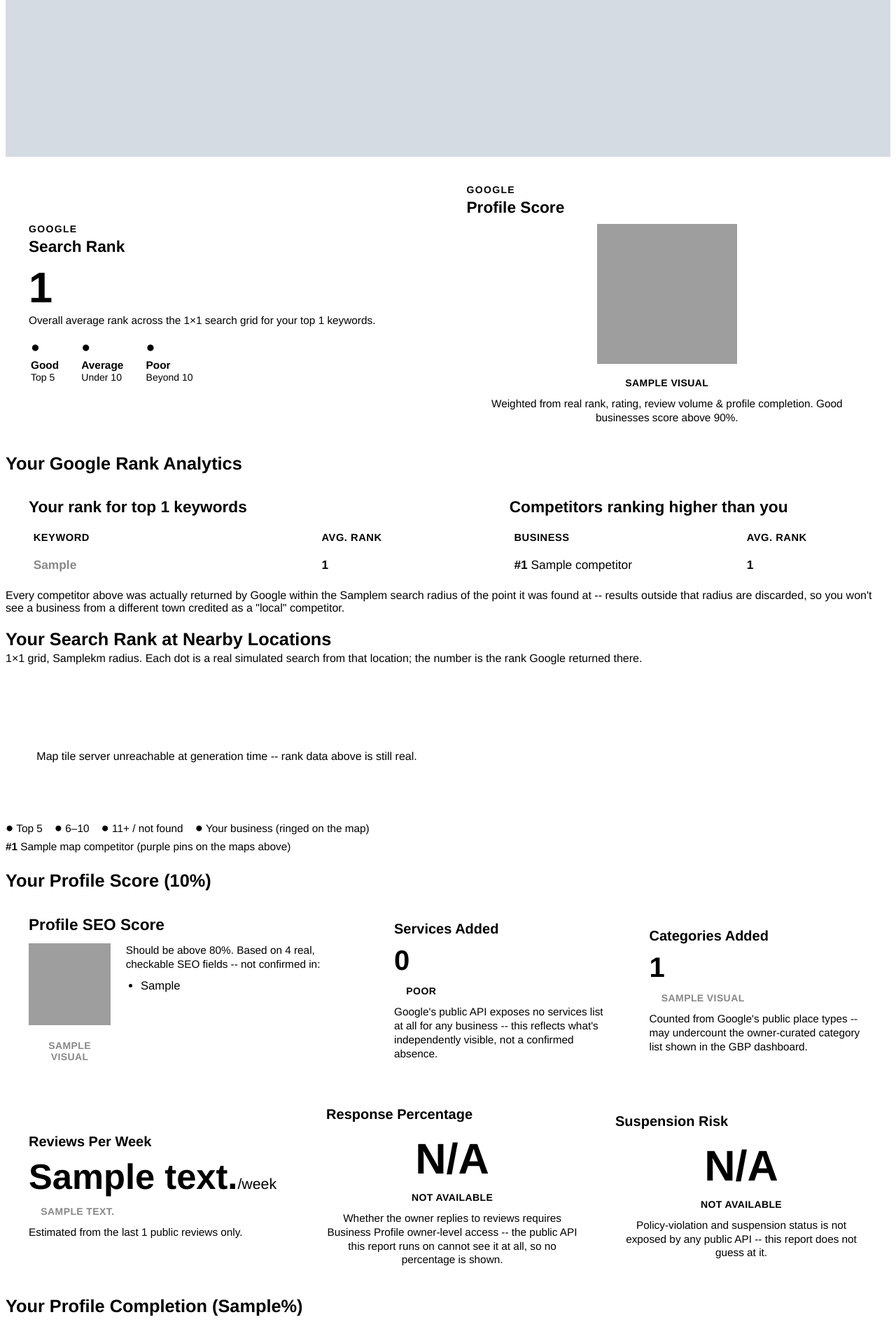
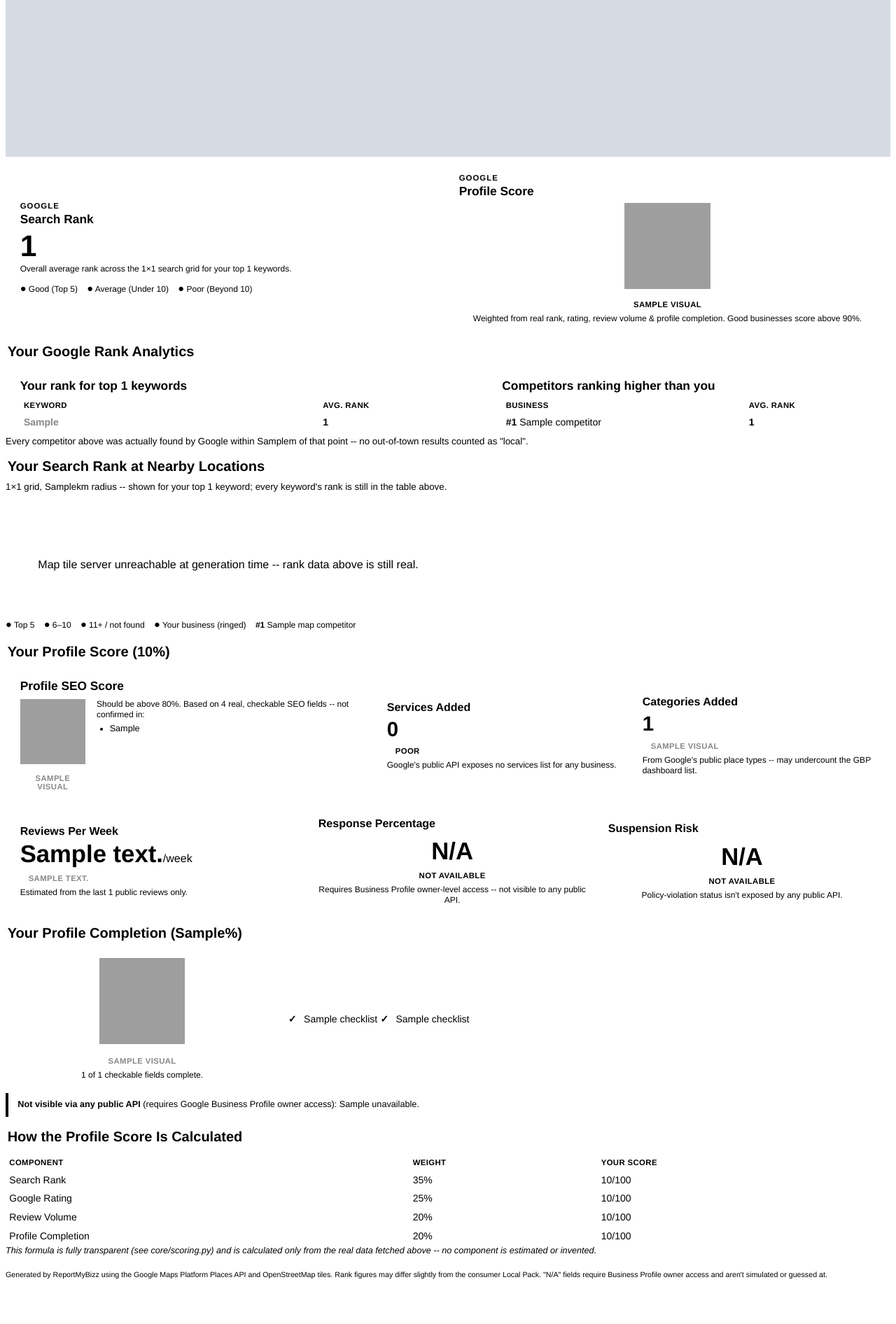
Before and after one commit to genaicoreteam/ReportMyBizz, a Flask app: template templates/report.html in a window 1280 px wide. Shown: the part 732-2624 px from the top of the page at 70% size. After the commit the page ends 2560 px from the top, so only its background shows below. Run offline with Flask 3, Linux system fonts and the light colour scheme; the template is opened without the code that fills it: most values are stand-ins (such as "Sample title", 1, 10 or a date in 2020); grey boxes marked "Sample" are stand-in pictures; grey boxes are pictures that could not be loaded.

Commit message:
Redesign report layout for reference-level density (6 pages -> 3)
The previous pass fixed rendering bugs but left the report far more
spread out than the reference: 6 pages of mostly correct but loosely
packed sections instead of the reference's dense 2. This pass rebuilds
the spacing/sizing budget around the reference's actual proportions
instead of arbitrary values:

- Every ring shrunk to match the reference's modest scale (main KPI
  rings 150pt/120pt -> 92pt, SEO ring 88pt -> 70pt) -- they were the
  single largest use of vertical space for the least information.
- The bulky 3-column Good/Average/Poor legend (dot + label + sub-label
  stacked in separate rows) replaced with one compact inline line,
  matching how the reference does it.
- Card padding, badge/table padding, and section-title margins cut
  roughly in half throughout -- large-but-dense, not large-and-loose.
- Card-note/footer copy shortened and de-duplicated (the Services/
  Categories methodology was stated once at the tile, not restated
  again in the footer) without dropping any of the underlying honesty
  disclosures.
- Grid maps capped to the top 2 keywords (matching the reference,
  which shows maps for 2 of the 5 keywords it lists) -- every
  keyword's rank stays in the table above; only the redundant
  per-keyword map grids are trimmed.
- Competitor list capped at 3, matching the numbered pins actually
  shown on the maps.

Also fixed two real rendering bugs surfaced while doing this:
- The 2-column profile-completion checklist was silently collapsing
  into one column: a float containing several stacked block-level
  children doesn't reliably hold its column width in xhtml2pdf
  (confirmed directly). Replaced with a plain nested <table> (no
  explicit width style), which measured correctly in every case
  tested, unlike a same-structure table with width:100% set.
- Reconfirmed image-sizing behavior empirically for every ring/map
  placement after the resize, since xhtml2pdf's column-width bugs are
  sensitive to exact padding/column percentages.

Net result verified against the live Google API for two different
businesses: 3 pages, no broken/empty blocks, every image at its
intended size (measured directly from the rendered PDF, not eyeballed).

Co-Authored-By: Claude Sonnet 5 <noreply@anthropic.com>

```diff
--- a/templates/report.html
+++ b/templates/report.html
@@ -18,87 +18,86 @@
   .header-banner img { width: 100%; display: block; }
 
   .section-title {
-    font-size: 19pt;
+    font-size: 15pt;
     font-weight: bold;
     color: {{ brand.text }};
-    margin: 16pt 0 8pt 0;
+    background-color: {{ brand.page_bg }};
+    padding: 5pt 2pt;
+    margin: 8pt 0 5pt 0;
     -pdf-keep-with-next: true;
   }
   .section-sub {
-    font-size: 12pt;
+    font-size: 10pt;
     color: {{ brand.muted }};
-    margin: -5pt 0 10pt 0;
+    margin: -3pt 0 7pt 0;
     -pdf-keep-with-next: true;
   }
 
   /* ---- generic card shell (square corners -- this renderer doesn't
-     support border-radius) ---- */
-  table.cards { width: 100%; border-collapse: separate; border-spacing: 10pt 0; }
-  table.cards.stack { border-spacing: 0 10pt; }
+     support border-radius, so the soft-rounded look of the reference
+     isn't reproducible here; kept as a plain thin-bordered panel
+     instead of faking curves badly) ---- */
+  table.cards { width: 100%; border-collapse: separate; border-spacing: 8pt 0; }
+  table.cards.stack { border-spacing: 6pt 8pt; }
   .card {
     border: 1pt solid {{ brand.border }};
     background-color: {{ brand.card_bg }};
-    padding: 15pt;
+    padding: 8pt;
   }
   .card-eyebrow {
-    font-size: 10.5pt;
+    font-size: 8.5pt;
     font-weight: bold;
     color: {{ brand.muted }};
     text-transform: uppercase;
-    letter-spacing: 1pt;
+    letter-spacing: 0.8pt;
   }
   .card-title {
-    font-size: 17pt;
+    font-size: 13pt;
     font-weight: bold;
     color: {{ brand.text }};
-    margin-top: 3pt;
+    margin-top: 2pt;
   }
-  .card-note { font-size: 11.5pt; color: {{ brand.muted }}; margin-top: 5pt; line-height: 1.3; }
+  .card-note { font-size: 9pt; color: {{ brand.muted }}; margin-top: 3pt; line-height: 1.25; }
 
-  .big-number { font-size: 46pt; font-weight: bold; line-height: 1; margin-top: 10pt; color: {{ brand.text }}; }
-  .mid-number { font-size: 30pt; font-weight: bold; line-height: 1; color: {{ brand.text }}; }
+  .big-number { font-size: 32pt; font-weight: bold; line-height: 1; margin-top: 5pt; color: {{ brand.text }}; }
+  .mid-number { font-size: 22pt; font-weight: bold; line-height: 1; color: {{ brand.text }}; }
 
   .badge {
     display: inline-block;
-    padding: 4pt 13pt;
-    font-size: 10.5pt;
+    padding: 2pt 9pt;
+    font-size: 8.5pt;
     font-weight: bold;
     letter-spacing: 0.3pt;
   }
   .badge.muted { background-color: {{ brand.border }}; color: {{ brand.muted }}; }
 
-  .legend-mini td { text-align: left; padding-right: 22pt; vertical-align: top; }
-  .legend-mini .dot { font-size: 16pt; }
-  .legend-mini .label { font-size: 11.5pt; font-weight: bold; color: {{ brand.text }}; margin-top: 3pt; }
-  .legend-mini .sub { font-size: 10.5pt; color: {{ brand.muted }}; }
-
-  .legend-row { font-size: 11.5pt; color: {{ brand.muted }}; margin-top: 8pt; line-height: 1.6; }
-  .legend-row .dot { font-size: 14pt; }
+  .legend-row { font-size: 9pt; color: {{ brand.muted }}; margin-top: 6pt; line-height: 1.5; }
+  .legend-row .dot { font-size: 11pt; }
 
   table.data-table { width: 100%; border-collapse: collapse; }
   table.data-table th {
     text-align: left;
-    padding: 8pt 5pt;
-    font-size: 11pt;
+    padding: 4pt 4pt;
+    font-size: 8.5pt;
     text-transform: uppercase;
-    letter-spacing: 0.4pt;
+    letter-spacing: 0.3pt;
     color: {{ brand.muted }};
     border-bottom: 1pt solid {{ brand.border }};
   }
   table.data-table td {
-    padding: 8pt 5pt;
+    padding: 4pt 4pt;
     border-bottom: 1pt solid {{ brand.border }};
-    font-size: 13pt;
+    font-size: 10.5pt;
   }
 
-  .note { font-size: 11.5pt; color: {{ brand.muted }}; font-style: italic; line-height: 1.5; }
+  .note { font-size: 9.5pt; color: {{ brand.muted }}; font-style: italic; line-height: 1.4; }
 
-  .map-card { border: 1pt solid {{ brand.border }}; margin-bottom: 6pt; }
+  .map-card { border: 1pt solid {{ brand.border }}; }
   .map-caption {
     background-color: {{ brand.navy }};
     color: #fff;
-    padding: 11pt 14pt;
-    font-size: 12.5pt;
+    padding: 6pt 9pt;
+    font-size: 9.5pt;
   }
   .map-caption .rank { font-weight: bold; }
   /* xhtml2pdf silently ignores percentage widths on <img> tags placed
@@ -120,39 +119,39 @@
     background-color: {{ brand.page_bg }};
   }
 
-  .checklist-item { padding: 6pt 0; font-size: 13pt; }
-  .checklist-item .mark { font-weight: bold; margin-right: 7pt; }
+  .checklist-item { padding: 2pt 0; font-size: 10.5pt; }
+  .checklist-item .mark { font-weight: bold; margin-right: 5pt; }
 
   .unavailable-box {
     background-color: {{ brand.warn_bg }};
     border-left: 3pt solid {{ brand.warn }};
-    padding: 12pt 16pt;
-    margin-top: 12pt;
-    font-size: 11.5pt;
+    padding: 6pt 10pt;
+    margin-top: 6pt;
+    font-size: 9.5pt;
     color: {{ brand.text }};
-    line-height: 1.5;
+    line-height: 1.4;
   }
   .muted-box {
     background-color: {{ brand.page_bg }};
     border-left: 3pt solid {{ brand.border }};
-    padding: 10pt 14pt;
-    margin-top: 10pt;
-    font-size: 11pt;
+    padding: 8pt 11pt;
+    margin-top: 8pt;
+    font-size: 9pt;
     color: {{ brand.muted }};
-    line-height: 1.5;
+    line-height: 1.4;
   }
 
   .footer-note {
-    margin-top: 26pt;
-    padding-top: 10pt;
+    margin-top: 8pt;
+    padding-top: 5pt;
     border-top: 1pt solid {{ brand.border }};
-    font-size: 9.5pt;
+    font-size: 8pt;
     color: {{ brand.muted }};
-    line-height: 1.5;
+    line-height: 1.4;
   }
 
-  ul.missing-list { margin: 8pt 0 0 16pt; padding: 0; }
-  ul.missing-list li { font-size: 12.5pt; color: {{ brand.danger }}; margin-bottom: 4pt; }
+  ul.missing-list { margin: 4pt 0 0 14pt; padding: 0; }
+  ul.missing-list li { font-size: 9.5pt; color: {{ brand.danger }}; margin-bottom: 2pt; }
 </style>
 </head>
 <body>
@@ -161,7 +160,7 @@
     <img src="{{ header_banner }}">
   </div>
 
-  <table class="cards" style="margin-top: 14pt;">
+  <table class="cards" style="margin-top: 10pt;">
     <tr>
       <td width="50%" class="card">
         <div class="card-eyebrow">Google</div>
@@ -173,29 +172,17 @@
           Overall average rank across the {{ grid_size }}×{{ grid_size }} search grid
           for your top {{ keywords|length }} keywords.
         </div>
-        <table class="legend-mini" style="margin-top:10pt;"><tr>
-          <td>
-            <div class="dot" style="color: {{ brand.good }};">●</div>
-            <div class="label">Good</div>
-            <div class="sub">Top 5</div>
-          </td>
-          <td>
-            <div class="dot" style="color: {{ brand.warn }};">●</div>
-            <div class="label">Average</div>
-            <div class="sub">Under 10</div>
-          </td>
-          <td>
-            <div class="dot" style="color: {{ brand.danger }};">●</div>
-            <div class="label">Poor</div>
-            <div class="sub">Beyond 10</div>
-          </td>
-        </tr></table>
+        <div class="legend-row" style="margin-top:7pt;">
+          <span class="dot" style="color: {{ brand.good }};">●</span> Good (Top 5) &nbsp;&nbsp;
+          <span class="dot" style="color: {{ brand.warn }};">●</span> Average (Under 10) &nbsp;&nbsp;
+          <span class="dot" style="color: {{ brand.danger }};">●</span> Poor (Beyond 10)
+        </div>
       </td>
       <td width="50%" class="card" style="text-align: center;">
         <div class="card-eyebrow" style="text-align:left;">Google</div>
         <div class="card-title" style="text-align:left;">Profile Score</div>
-        <img src="{{ visuals.score_ring }}" style="width: 150pt; height: 150pt; margin-top: 8pt;">
-        <div style="margin-top:6pt;">
+        <img src="{{ visuals.score_ring }}" style="width: 92pt; height: 92pt; margin-top: 5pt;">
+        <div style="margin-top:4pt;">
           <span class="badge" style="background-color: {{ visuals.score_band_bg }}; color: {{ visuals.score_band_color }};">{{ visuals.score_band_label|upper }}</span>
         </div>
         <div class="card-note">Weighted from real rank, rating, review volume &amp; profile completion. Good businesses score above 90%.</div>
@@ -207,7 +194,7 @@
   <table class="cards">
     <tr>
       <td width="55%" class="card">
-        <div class="card-title" style="margin-bottom:8pt;">Your rank for top {{ keywords|length }} keywords</div>
+        <div class="card-title" style="margin-bottom:4pt;">Your rank for top {{ keywords|length }} keywords</div>
         <table class="data-table">
           <tr><th width="65%">Keyword</th><th width="35%">Avg. Rank</th></tr>
           {% for kw, data in geogrid.by_keyword.items() %}
@@ -219,7 +206,7 @@
         </table>
       </td>
       <td width="45%" class="card">
-        <div class="card-title" style="margin-bottom:8pt;">Competitors ranking higher than you</div>
+        <div class="card-title" style="margin-bottom:4pt;">Competitors ranking higher than you</div>
         {% if geogrid.competitors %}
         <table class="data-table">
           <tr><th width="65%">Business</th><th width="35%">Avg. Rank</th></tr>
@@ -239,19 +226,18 @@
     </tr>
   </table>
   <div class="section-sub">
-    Every competitor above was actually returned by Google within the {{ nearby_radius_m }}m
-    search radius of the point it was found at -- results outside that radius are discarded, so you won't see a
-    business from a different town credited as a "local" competitor.
+    Every competitor above was actually found by Google within {{ nearby_radius_m }}m of that point --
+    no out-of-town results counted as "local".
   </div>
 
   <div class="section-title">Your Search Rank at Nearby Locations</div>
   <div class="section-sub">
-    {{ grid_size }}×{{ grid_size }} grid, {{ grid_radius_km }}km radius. Each dot is a real simulated search from
-    that location; the number is the rank Google returned there.
+    {{ grid_size }}×{{ grid_size }} grid, {{ grid_radius_km }}km radius -- shown for your top {{ [keywords|length, 2]|min }} keyword{{ "s" if keywords|length > 1 else "" }}; every keyword's rank is still in the table above.
   </div>
 
   <table class="cards stack">
     {% set kw_list = geogrid.by_keyword.items()|list %}
+    {% set kw_list = kw_list[:2] %}
     {% for i in range(0, kw_list|length, 2) %}
     <tr>
       {% for kw, data in kw_list[i:i+2] %}
@@ -278,11 +264,10 @@
     <span class="dot" style="color: {{ brand.good }};">●</span> Top 5 &nbsp;&nbsp;
     <span class="dot" style="color: {{ brand.warn }};">●</span> 6–10 &nbsp;&nbsp;
     <span class="dot" style="color: {{ brand.danger }};">●</span> 11+ / not found &nbsp;&nbsp;
-    <span class="dot" style="color: {{ brand.navy }};">●</span> Your business (ringed on the map)
+    <span class="dot" style="color: {{ brand.navy }};">●</span> Your business (ringed)
     {% if map_competitors %}
-      <br>
-      {% for c in map_competitors %}<b style="color:{{ brand.grad_start }};">#{{ loop.index }}</b> {{ c.name }}{% if not loop.last %} &nbsp;&nbsp; {% endif %}{% endfor %}
-      <span style="color:{{ brand.muted }};">(purple pins on the maps above)</span>
+      &nbsp;&nbsp;
+      {% for c in map_competitors %}<b style="color:{{ brand.grad_start }};">#{{ loop.index }}</b> {{ c.name }}{% if not loop.last %} &nbsp; {% endif %}{% endfor %}
     {% endif %}
   </div>
 
@@ -297,13 +282,13 @@
              matter what its own CSS width says (confirmed directly --
              120pt and 88pt both collapsed to the same ~26pt). A floated
              div at this single table-nesting level sizes correctly. -->
-        <div style="width:88pt; float:left; text-align:center; margin-top:10pt;">
-          <img src="{{ visuals.seo_ring }}" style="width: 88pt; height: 88pt;">
-          <div style="margin-top:8pt;">
+        <div style="width:70pt; float:left; text-align:center; margin-top:6pt;">
+          <img src="{{ visuals.seo_ring }}" style="width: 70pt; height: 70pt;">
+          <div style="margin-top:5pt;">
             <span class="badge" style="background-color: {{ visuals.seo_band_bg }}; color: {{ visuals.seo_band_color }};">{{ visuals.seo_band_label|upper }}</span>
           </div>
         </div>
-        <div style="margin-left:104pt; margin-top:10pt;">
+        <div style="margin-left:82pt; margin-top:6pt;">
           <div class="card-note" style="margin-top:0;">Should be above 80%. Based on 4 real, checkable SEO fields --
           {% if profile_audit.seo_missing %}not confirmed in:</div>
           <ul class="missing-list">
@@ -314,55 +299,51 @@
         </div>
       </td>
       <td width="29%" class="card">
-        <div class="card-title" style="font-size:15pt;">Services Added</div>
-        <div class="mid-number" style="margin-top:10pt;">0</div>
-        <div style="margin-top:8pt;">
+        <div class="card-title" style="font-size:12pt;">Services Added</div>
+        <div class="mid-number" style="margin-top:5pt;">0</div>
+        <div style="margin-top:4pt;">
           <span class="badge" style="background-color: {{ brand.danger_bg }}; color: {{ brand.danger }};">POOR</span>
         </div>
-        <div class="card-note">Google's public API exposes no services list at all for any business -- this reflects
-        what's independently visible, not a confirmed absence.</div>
+        <div class="card-note">Google's public API exposes no services list for any business.</div>
       </td>
       <td width="29%" class="card">
-        <div class="card-title" style="font-size:15pt;">Categories Added</div>
-        <div class="mid-number" style="margin-top:10pt;">{{ profile_audit.additional_categories_count }}</div>
-        <div style="margin-top:8pt;">
+        <div class="card-title" style="font-size:12pt;">Categories Added</div>
+        <div class="mid-number" style="margin-top:5pt;">{{ profile_audit.additional_categories_count }}</div>
+        <div style="margin-top:4pt;">
           <span class="badge" style="background-color: {{ visuals.categories_band_bg }}; color: {{ visuals.categories_band_color }};">{{ visuals.categories_band_label|upper }}</span>
         </div>
-        <div class="card-note">Counted from Google's public place types -- may undercount the owner-curated category
-        list shown in the GBP dashboard.</div>
+        <div class="card-note">From Google's public place types -- may undercount the GBP dashboard list.</div>
       </td>
     </tr>
   </table>
 
-  <table class="cards" style="margin-top:10pt;">
+  <table class="cards" style="margin-top:8pt;">
     <tr>
       <td width="34%" class="card">
-        <div class="card-title" style="font-size:15pt;">Reviews Per Week</div>
-        <div class="big-number" style="font-size:38pt; margin-top:10pt;">
-          {{ reviews.reviews_per_week_estimate if reviews.reviews_per_week_estimate is not none else "—" }}<span style="font-size:16pt; font-weight:normal; color:{{ brand.muted }};">/week</span>
+        <div class="card-title" style="font-size:12pt;">Reviews Per Week</div>
+        <div class="big-number" style="font-size:26pt; margin-top:5pt;">
+          {{ reviews.reviews_per_week_estimate if reviews.reviews_per_week_estimate is not none else "—" }}<span style="font-size:12pt; font-weight:normal; color:{{ brand.muted }};">/week</span>
         </div>
-        <div style="margin-top:8pt;">
+        <div style="margin-top:4pt;">
           <span class="badge" style="background-color: {{ visuals.reviews_band_bg }}; color: {{ visuals.reviews_band_color }};">{{ visuals.reviews_band_label|upper }}</span>
         </div>
         <div class="card-note">Estimated from the last {{ reviews.sample_size }} public reviews only.</div>
       </td>
       <td width="33%" class="card" style="text-align:center;">
-        <div class="card-title" style="font-size:15pt; text-align:left;">Response Percentage</div>
-        <div class="big-number" style="margin-top:16pt;">N/A</div>
-        <div style="margin-top:8pt;">
+        <div class="card-title" style="font-size:12pt; text-align:left;">Response Percentage</div>
+        <div class="big-number" style="font-size:26pt; margin-top:10pt;">N/A</div>
+        <div style="margin-top:4pt;">
           <span class="badge muted">NOT AVAILABLE</span>
         </div>
-        <div class="card-note">Whether the owner replies to reviews requires Business Profile owner-level
-        access -- the public API this report runs on cannot see it at all, so no percentage is shown.</div>
+        <div class="card-note">Requires Business Profile owner-level access -- not visible to any public API.</div>
       </td>
       <td width="33%" class="card" style="text-align:center;">
-        <div class="card-title" style="font-size:15pt; text-align:left;">Suspension Risk</div>
-        <div class="big-number" style="margin-top:16pt;">N/A</div>
-        <div style="margin-top:8pt;">
+        <div class="card-title" style="font-size:12pt; text-align:left;">Suspension Risk</div>
+        <div class="big-number" style="font-size:26pt; margin-top:10pt;">N/A</div>
+        <div style="margin-top:4pt;">
           <span class="badge muted">NOT AVAILABLE</span>
         </div>
-        <div class="card-note">Policy-violation and suspension status is not exposed by any public API --
-        this report does not guess at it.</div>
+        <div class="card-note">Policy-violation status isn't exposed by any public API.</div>
       </td>
     </tr>
   </table>
@@ -370,7 +351,7 @@
   <div class="section-title">Your Profile Completion ({{ profile_audit.completion_pct }}%)</div>
   <table class="cards">
     <tr>
-      <td width="38%" class="card" style="text-align:center;">
+      <td width="30%" class="card" style="text-align:center;">
         <!-- xhtml2pdf subtracts a table cell's own padding from an
              image's max width TWICE (confirmed by direct measurement:
              an outer cell width of W with padding P caps any image
@@ -378,36 +359,41 @@
              column here silently hard-caps the ring well below its
              declared size no matter how large that declaration is.
              Widening the column keeps the cap above what's requested. -->
-        <img src="{{ visuals.completion_ring }}" style="width: 120pt; height: 120pt;">
-        <div style="margin-top:8pt;">
+        <img src="{{ visuals.completion_ring }}" style="width: 92pt; height: 92pt;">
+        <div style="margin-top:5pt;">
           <span class="badge" style="background-color: {{ visuals.completion_band_bg }}; color: {{ visuals.completion_band_color }};">{{ visuals.completion_band_label|upper }}</span>
         </div>
         <div class="card-note">{{ profile_audit.complete_count }} of {{ profile_audit.total_checked }} checkable fields complete.</div>
       </td>
-      <td width="62%" class="card">
+      <td width="70%" class="card">
         {% set half = (profile_audit.checklist|length / 2)|round(0,'ceil')|int %}
-        <!-- A nested <table> here breaks the completion ring's sizing in
-             the sibling column -- confirmed directly: a nested table
-             ANYWHERE in a table row throws off xhtml2pdf's column-width
-             resolution for the whole row, even for an image in a cell
-             that itself has no nested table. Two floated columns avoid
-             the nested table entirely. -->
-        <div style="width:48%; float:left;">
+        <!-- A nested <table style="width:100%"> here breaks the completion
+             ring's sizing in the sibling column (confirmed directly: it's
+             specifically the explicit width:100% that does it -- a plain
+             <table> with no width style, as used here, does not). A float
+             was tried instead but a float containing several stacked
+             block-level children doesn't reliably hold its column in
+             xhtml2pdf either (also confirmed directly: it silently
+             collapsed both columns into one). An unstyled nested table
+             is the one structure that measured correctly both ways. -->
+        <table><tr>
+          <td width="50%" style="vertical-align:top;">
             {% for c in profile_audit.checklist[:half] %}
             <div class="checklist-item">
               <span class="mark" style="color: {{ brand.good if c.status == 'complete' else brand.danger }};">{{ "✓" if c.status == "complete" else "✗" }}</span>
               {{ c.label }}
             </div>
             {% endfor %}
-        </div>
-        <div style="width:48%; float:left; margin-left:4%;">
+          </td>
+          <td width="50%" style="vertical-align:top;">
             {% for c in profile_audit.checklist[half:] %}
             <div class="checklist-item">
               <span class="mark" style="color: {{ brand.good if c.status == 'complete' else brand.danger }};">{{ "✓" if c.status == "complete" else "✗" }}</span>
               {{ c.label }}
             </div>
             {% endfor %}
-        </div>
+          </td>
+        </tr></table>
       </td>
     </tr>
   </table>
@@ -430,13 +416,9 @@
   </div>
 
   <div class="footer-note">
-    Generated by ReportMyBizz using the Google Maps Platform Places API (free tier) and OpenStreetMap tiles.
-    Rank figures reflect Google's public Places API ranking behavior, which may differ slightly from the
-    consumer Local Pack a human sees, since Google does not publish that exact algorithm. "Services Added" and
-    "Categories Added" reflect what's independently visible through the public API, not a confirmed count from
-    the Business Profile dashboard. Fields marked "N/A" or "Not available" require Google Business Profile
-    owner-level access and are not obtainable from any public source -- this report does not simulate,
-    estimate, or guess at those values.
+    Generated by ReportMyBizz using the Google Maps Platform Places API and OpenStreetMap tiles. Rank figures
+    may differ slightly from the consumer Local Pack. "N/A" fields require Business Profile owner access and
+    aren't simulated or guessed at.
   </div>
 
 </body>
```
Also changed, not shown: core/report_builder.py (+6 -1 lines). Lines whose indentation alone changed are shown as unchanged.
